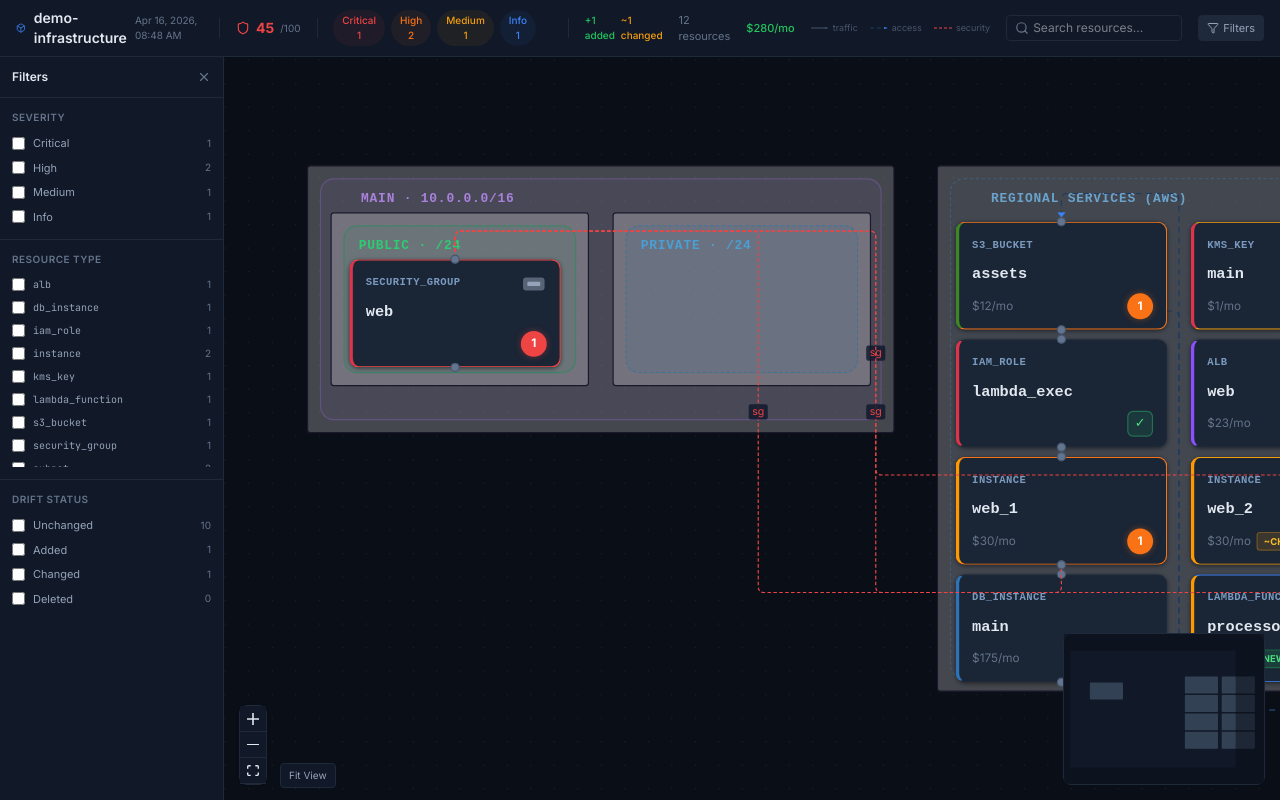
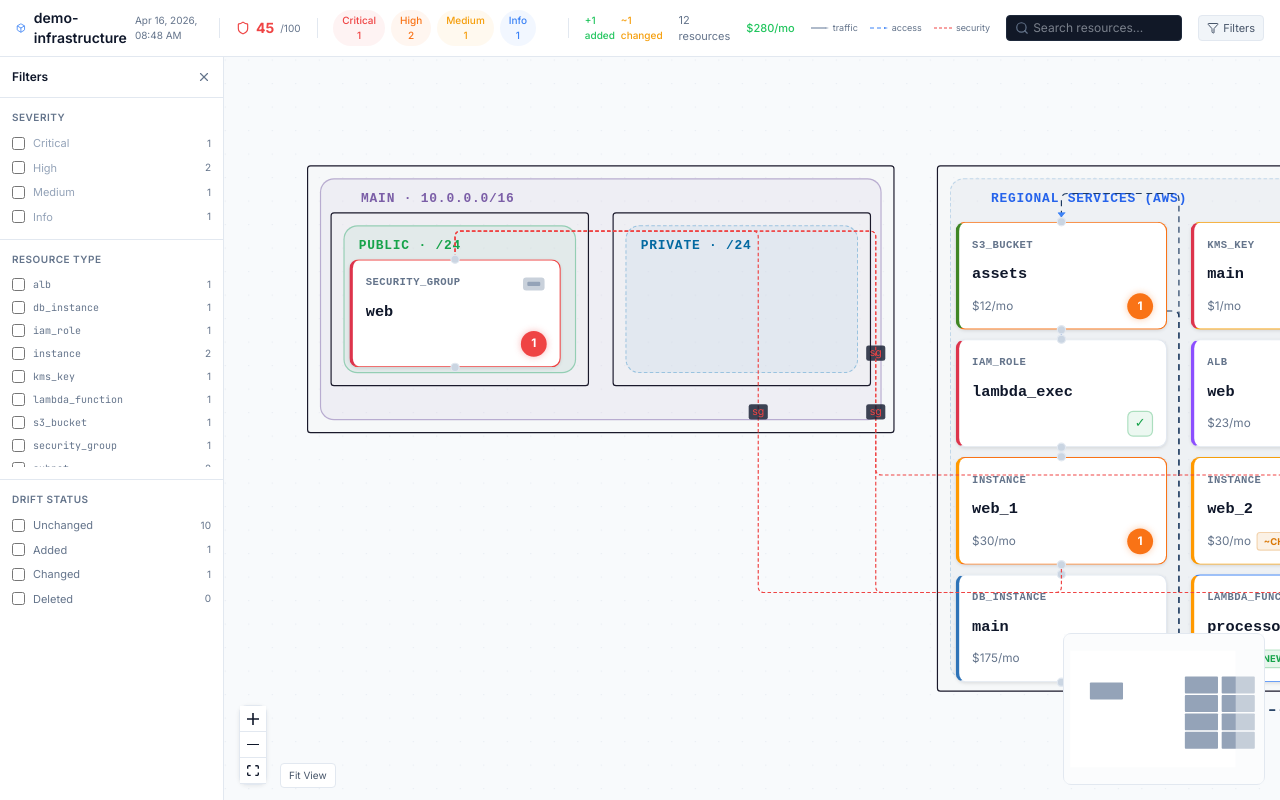
Before and after one commit to sairintechnologycom/infracanvas, a React (Vite) app in the folder viewer/: page / in a window 1280 px wide. Both pictures are taken after a click on the button "Filters". Built offline with nearby package versions, Linux system fonts and the light colour scheme; some icons are missing.

Commit message:
style(viewer): light/white theme — white canvas, light cards, AWS-convention zone colors

```diff
--- a/viewer/src/App.tsx
+++ b/viewer/src/App.tsx
@@ -22,7 +22,7 @@ export default function App() {
 
   return (
     <ReactFlowProvider>
-      <div className="flex flex-col h-screen w-screen" style={{ background: '#0a0e17' }}>
+      <div className="flex flex-col h-screen w-screen" style={{ background: '#f8fafc' }}>
         <SummaryBar />
         <div className="flex flex-1 min-h-0">
           <FilterPanel />
--- a/viewer/src/components/DiagramCanvas.tsx
+++ b/viewer/src/components/DiagramCanvas.tsx
@@ -97,22 +97,22 @@ export function DiagramCanvas() {
         defaultEdgeOptions={{
           type: 'smoothstep',
         }}
-        connectionLineStyle={{ stroke: '#334155', strokeWidth: 1 }}
+        connectionLineStyle={{ stroke: '#94a3b8', strokeWidth: 1 }}
         fitView
         fitViewOptions={{ padding: 0.15 }}
         minZoom={0.2}
         maxZoom={2}
         proOptions={{ hideAttribution: true }}
       >
-        <Background variant={BackgroundVariant.Dots} gap={20} size={1} color="#1e293b" />
+        <Background variant={BackgroundVariant.Dots} gap={20} size={1} color="#e2e8f0" />
         <Controls position="bottom-left" showInteractive={false} />
         <MiniMap
           position="bottom-right"
           nodeColor={(node) => {
             if (node.type === 'group') return 'transparent';
-            return '#334155';
+            return '#94a3b8';
           }}
-          maskColor="#0a0e1780"
+          maskColor="#f8fafc80"
           pannable
           zoomable
         />
@@ -123,7 +123,7 @@ export function DiagramCanvas() {
         <button
           onClick={handleFitView}
           className="text-[10px] px-2 py-1 rounded cursor-pointer"
-          style={{ background: '#111827', border: '1px solid #1e293b', color: '#94a3b8' }}
+          style={{ background: '#ffffff', border: '1px solid #e2e8f0', color: '#475569' }}
         >
           Fit View
         </button>
--- a/viewer/src/components/FilterPanel.tsx
+++ b/viewer/src/components/FilterPanel.tsx
@@ -30,19 +30,19 @@ export function FilterPanel() {
     <div
       className="w-56 shrink-0 overflow-y-auto z-10"
       style={{
-        background: '#111827',
-        borderRight: '1px solid #1e293b',
+        background: '#ffffff',
+        borderRight: '1px solid #e2e8f0',
       }}
     >
       {/* Header */}
-      <div className="flex items-center justify-between p-3" style={{ borderBottom: '1px solid #1e293b' }}>
-        <span className="text-xs font-semibold" style={{ color: '#e2e8f0' }}>Filters</span>
+      <div className="flex items-center justify-between p-3" style={{ borderBottom: '1px solid #e2e8f0' }}>
+        <span className="text-xs font-semibold" style={{ color: '#0f172a' }}>Filters</span>
         <div className="flex items-center gap-2">
           {hasActiveFilters && (
             <button
               onClick={clearFilters}
               className="text-[10px] px-1.5 py-0.5 rounded cursor-pointer"
-              style={{ background: '#1e293b', color: '#94a3b8' }}
+              style={{ background: '#f1f5f9', color: '#64748b' }}
             >
               Clear
             </button>
@@ -54,7 +54,7 @@ export function FilterPanel() {
       </div>
 
       {/* Severity */}
-      <div className="p-3" style={{ borderBottom: '1px solid #1e293b' }}>
+      <div className="p-3" style={{ borderBottom: '1px solid #e2e8f0' }}>
         <div className="text-[10px] uppercase tracking-wider mb-2 font-semibold" style={{ color: '#64748b' }}>
           Severity
         </div>
@@ -86,7 +86,7 @@ export function FilterPanel() {
       </div>
 
       {/* Resource type */}
-      <div className="p-3" style={{ borderBottom: '1px solid #1e293b' }}>
+      <div className="p-3" style={{ borderBottom: '1px solid #e2e8f0' }}>
         <div className="text-[10px] uppercase tracking-wider mb-2 font-semibold" style={{ color: '#64748b' }}>
           Resource Type
         </div>
@@ -99,7 +99,7 @@ export function FilterPanel() {
               <label
                 key={rt}
                 className="flex items-center gap-2 cursor-pointer text-[11px] py-0.5"
-                style={{ color: isActive ? '#e2e8f0' : '#94a3b8' }}
+                style={{ color: isActive ? '#0f172a' : '#64748b' }}
               >
                 <input
                   type="checkbox"
@@ -128,7 +128,7 @@ export function FilterPanel() {
               <label
                 key={ds}
                 className="flex items-center gap-2 cursor-pointer text-[11px] py-0.5"
-                style={{ color: isActive ? '#e2e8f0' : '#94a3b8' }}
+                style={{ color: isActive ? '#0f172a' : '#64748b' }}
               >
                 <input
                   type="checkbox"
--- a/viewer/src/components/ResourceNode.tsx
+++ b/viewer/src/components/ResourceNode.tsx
@@ -28,7 +28,7 @@ function ResourceNodeComponent({ data, selected }: ResourceNodeProps) {
     ? driftColors.added
     : isChanged
     ? driftColors.changed
-    : '#1e293b';
+    : '#e2e8f0';
 
   // e.g. AWS_INSTANCE
   const typeLabel = data.type.replace(/^aws_/, '').toUpperCase().replaceAll('_', '_');
@@ -42,12 +42,12 @@ function ResourceNodeComponent({ data, selected }: ResourceNodeProps) {
       <Handle
         type="target"
         position={Position.Top}
-        className="!bg-slate-500 !border-slate-600 !w-2 !h-2"
+        className="!bg-slate-300 !border-slate-200 !w-2 !h-2"
       />
 
       <div
         style={{
-          background: '#1a2535',
+          background: '#ffffff',
           border: `1.5px ${isShadow ? 'dashed' : 'solid'} ${borderColor}`,
           borderLeft: `3px solid ${getResourceColor(data.type)}`,
           borderRadius: 8,
@@ -55,7 +55,7 @@ function ResourceNodeComponent({ data, selected }: ResourceNodeProps) {
           opacity: isDeleted ? 0.45 : 1,
           boxShadow: selected
             ? `0 0 12px ${borderColor}50`
-            : '0 1px 4px rgba(0,0,0,0.5)',
+            : '0 1px 3px rgba(0,0,0,0.10)',
         }}
       >
         {/* Header: type label + icon */}
@@ -71,7 +71,7 @@ function ResourceNodeComponent({ data, selected }: ResourceNodeProps) {
             style={{
               fontSize: 9,
               fontFamily: 'ui-monospace, monospace',
-              color: '#7a9abf',
+              color: '#64748b',
               letterSpacing: '0.04em',
               fontWeight: 600,
             }}
@@ -87,7 +87,7 @@ function ResourceNodeComponent({ data, selected }: ResourceNodeProps) {
             fontSize: 13,
             fontWeight: 700,
             fontFamily: 'ui-monospace, monospace',
-            color: '#e2e8f0',
+            color: '#0f172a',
             lineHeight: 1.2,
             marginBottom: 8,
             overflow: 'hidden',
@@ -119,10 +119,10 @@ function ResourceNodeComponent({ data, selected }: ResourceNodeProps) {
                   fontSize: 8,
                   padding: '1px 5px',
                   borderRadius: 3,
-                  background: 'rgba(34,197,94,0.15)',
-                  color: '#4ade80',
+                  background: 'rgba(22,163,74,0.10)',
+                  color: '#16a34a',
                   fontWeight: 700,
-                  border: '0.5px solid rgba(34,197,94,0.3)',
+                  border: '0.5px solid rgba(22,163,74,0.25)',
                 }}
               >
                 +NEW
@@ -134,10 +134,10 @@ function ResourceNodeComponent({ data, selected }: ResourceNodeProps) {
                   fontSize: 8,
                   padding: '1px 5px',
                   borderRadius: 3,
-                  background: 'rgba(245,158,11,0.15)',
-                  color: '#fbbf24',
+                  background: 'rgba(217,119,6,0.10)',
+                  color: '#d97706',
                   fontWeight: 700,
-                  border: '0.5px solid rgba(245,158,11,0.3)',
+                  border: '0.5px solid rgba(217,119,6,0.25)',
                 }}
               >
                 ~CHG
@@ -171,13 +171,13 @@ function ResourceNodeComponent({ data, selected }: ResourceNodeProps) {
                 width: 22,
                 height: 22,
                 borderRadius: 5,
-                background: 'rgba(46,204,113,0.12)',
-                border: '1px solid rgba(46,204,113,0.38)',
+                background: 'rgba(22,163,74,0.08)',
+                border: '1px solid rgba(22,163,74,0.30)',
                 display: 'flex',
                 alignItems: 'center',
                 justifyContent: 'center',
                 fontSize: 11,
-                color: '#4ade80',
+                color: '#16a34a',
                 flexShrink: 0,
               }}
             >
@@ -190,11 +190,11 @@ function ResourceNodeComponent({ data, selected }: ResourceNodeProps) {
       <Handle
         type="source"
         position={Position.Bottom}
-        className="!bg-slate-500 !border-slate-600 !w-2 !h-2"
+        className="!bg-slate-300 !border-slate-200 !w-2 !h-2"
       />
 
       {isShadow && (
-        <div style={{ textAlign: 'center', marginTop: 2, fontSize: 9, color: '#f59e0b' }}>
+        <div style={{ textAlign: 'center', marginTop: 2, fontSize: 9, color: '#d97706' }}>
           shadow
         </div>
       )}
--- a/viewer/src/components/SummaryBar.tsx
+++ b/viewer/src/components/SummaryBar.tsx
@@ -24,12 +24,12 @@ export function SummaryBar() {
   return (
     <div
       className="flex items-center gap-4 px-4 py-2 shrink-0 z-20"
-      style={{ background: '#111827', borderBottom: '1px solid #1e293b' }}
+      style={{ background: '#ffffff', borderBottom: '1px solid #e2e8f0' }}
     >
       {/* Project name */}
       <div className="flex items-center gap-2">
         <Box size={16} color="#3b82f6" />
-        <span className="text-sm font-semibold" style={{ color: '#e2e8f0' }}>
+        <span className="text-sm font-semibold" style={{ color: '#0f172a' }}>
           {metadata.project}
         </span>
         <span className="text-[10px]" style={{ color: '#64748b' }}>
@@ -38,7 +38,7 @@ export function SummaryBar() {
       </div>
 
       {/* Separator */}
-      <div className="w-px h-5" style={{ background: '#1e293b' }} />
+      <div className="w-px h-5" style={{ background: '#e2e8f0' }} />
 
       {/* Score badge */}
       <div className="flex items-center gap-1.5">
@@ -50,7 +50,7 @@ export function SummaryBar() {
       </div>
 
       {/* Separator */}
-      <div className="w-px h-5" style={{ background: '#1e293b' }} />
+      <div className="w-px h-5" style={{ background: '#e2e8f0' }} />
 
       {/* Finding pills */}
       <div className="flex items-center gap-1.5">
@@ -80,7 +80,7 @@ export function SummaryBar() {
       {/* Drift counts */}
       {(summary.drift.added > 0 || summary.drift.changed > 0 || summary.drift.deleted > 0) && (
         <>
-          <div className="w-px h-5" style={{ background: '#1e293b' }} />
+          <div className="w-px h-5" style={{ background: '#e2e8f0' }} />
           <div className="flex items-center gap-1.5 text-[10px] font-medium">
             {summary.drift.added > 0 && (
               <span style={{ color: '#22c55e' }}>+{summary.drift.added} added</span>
@@ -108,13 +108,13 @@ export function SummaryBar() {
       )}
 
       {/* Edge legend */}
-      <div className="flex items-center gap-3 text-[9px]" style={{ color: '#475569' }}>
+      <div className="flex items-center gap-3 text-[9px]" style={{ color: '#64748b' }}>
         <span className="flex items-center gap-1">
-          <svg width="18" height="2"><line x1="0" y1="1" x2="14" y2="1" stroke="#334155" strokeWidth="1.5" /><polygon points="14,0 18,1 14,2" fill="#475569" /></svg>
+          <svg width="18" height="2"><line x1="0" y1="1" x2="14" y2="1" stroke="#94a3b8" strokeWidth="1.5" /><polygon points="14,0 18,1 14,2" fill="#94a3b8" /></svg>
           traffic
         </span>
         <span className="flex items-center gap-1">
-          <svg width="18" height="2"><line x1="0" y1="1" x2="14" y2="1" stroke="#1e3a5f" strokeWidth="1" strokeDasharray="4 3" /><polygon points="14,0 18,1 14,2" fill="#3b82f6" /></svg>
+          <svg width="18" height="2"><line x1="0" y1="1" x2="14" y2="1" stroke="#3b82f6" strokeWidth="1" strokeDasharray="4 3" /><polygon points="14,0 18,1 14,2" fill="#3b82f6" /></svg>
           access
         </span>
         <span className="flex items-center gap-1">
@@ -131,9 +131,9 @@ export function SummaryBar() {
         onClick={toggleFilterPanel}
         className="flex items-center gap-1 px-2 py-1 rounded text-[11px] cursor-pointer transition-all"
         style={{
-          background: filterPanelOpen ? '#1e293b' : 'transparent',
-          color: '#94a3b8',
-          border: '1px solid #1e293b',
+          background: filterPanelOpen ? '#f1f5f9' : 'transparent',
+          color: '#475569',
+          border: '1px solid #e2e8f0',
         }}
       >
         <Filter size={12} />
--- a/viewer/src/index.css
+++ b/viewer/src/index.css
@@ -1,15 +1,15 @@
 @import "tailwindcss";
 
 @theme {
-  --color-canvas-bg: #0a0e17;
-  --color-card-bg: #111827;
-  --color-card-border: #1e293b;
-  --color-card-hover: #1a2332;
+  --color-canvas-bg: #f8fafc;
+  --color-card-bg: #ffffff;
+  --color-card-border: #e2e8f0;
+  --color-card-hover: #f1f5f9;
   --color-sev-critical: #ef4444;
   --color-sev-high: #f97316;
   --color-sev-medium: #f59e0b;
   --color-sev-info: #3b82f6;
-  --color-sev-clean: #22c55e;
+  --color-sev-clean: #16a34a;
   --font-mono: 'JetBrains Mono', ui-monospace, monospace;
   --font-sans: 'Inter', ui-sans-serif, system-ui, sans-serif;
 }
@@ -20,12 +20,12 @@ html, body, #root {
   width: 100%;
   height: 100%;
   background: var(--color-canvas-bg);
-  color: #e2e8f0;
+  color: #0f172a;
   font-family: var(--font-sans);
   overflow: hidden;
 }
 
-/* React Flow dark theme overrides */
+/* React Flow light theme overrides */
 .react-flow__background {
   background: var(--color-canvas-bg) !important;
 }
@@ -38,11 +38,12 @@ html, body, #root {
   background: var(--color-card-bg) !important;
   border: 1px solid var(--color-card-border) !important;
   border-radius: 8px !important;
+  box-shadow: 0 1px 4px rgba(0,0,0,0.08) !important;
 }
 .react-flow__controls-button {
   background: var(--color-card-bg) !important;
   border-bottom: 1px solid var(--color-card-border) !important;
-  fill: #94a3b8 !important;
+  fill: #64748b !important;
 }
 .react-flow__controls-button:hover {
   background: var(--color-card-hover) !important;
@@ -62,9 +63,9 @@ html, body, #root {
   background: transparent;
 }
 ::-webkit-scrollbar-thumb {
-  background: #334155;
+  background: #cbd5e1;
   border-radius: 3px;
 }
 ::-webkit-scrollbar-thumb:hover {
-  background: #475569;
+  background: #94a3b8;
 }
```
Also changed, not shown: viewer/src/components/DetailPanel.tsx (+13 -13 lines), viewer/src/lib/colors.ts (+24 -24 lines), 1 other file (tests, documents, lock files or other folders).
